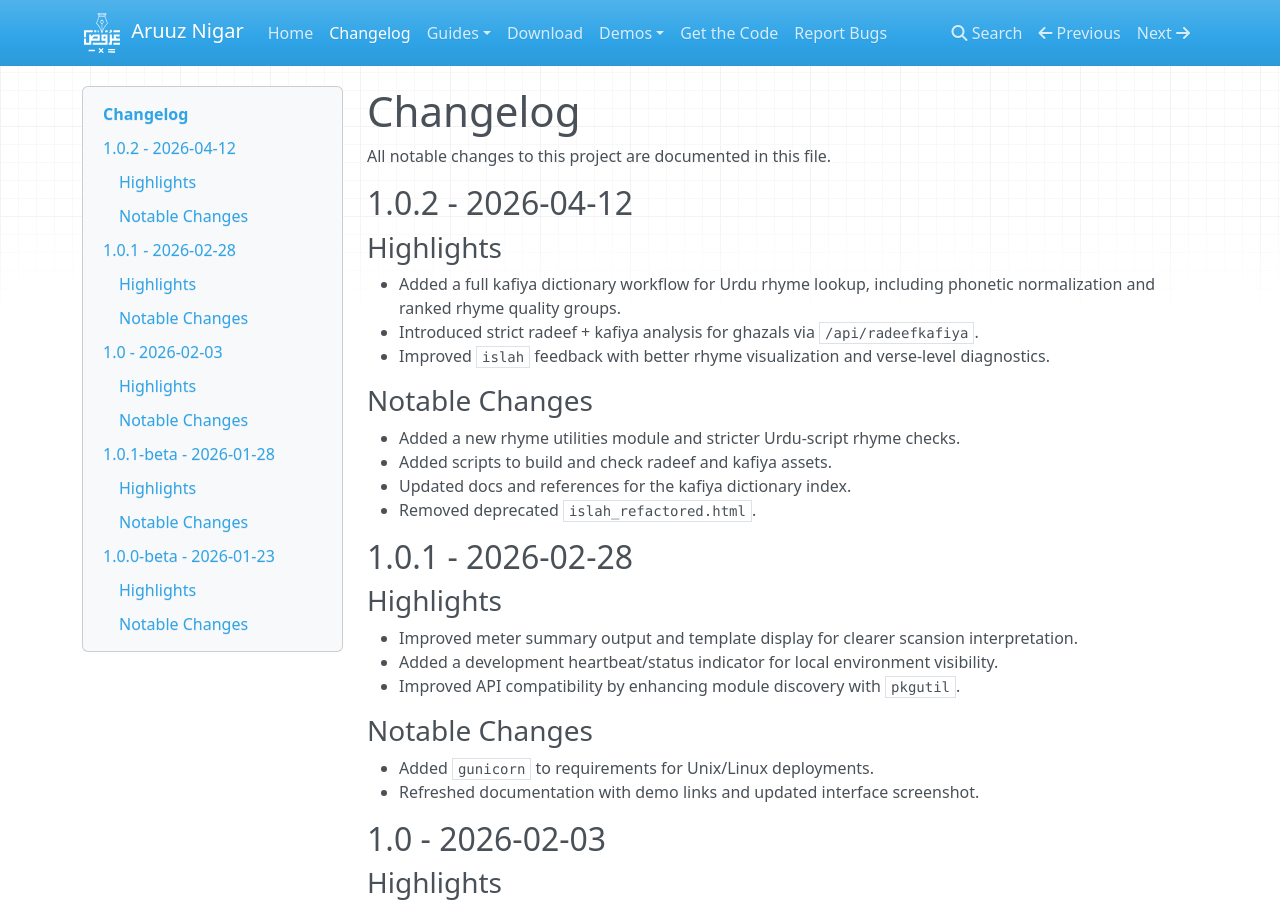
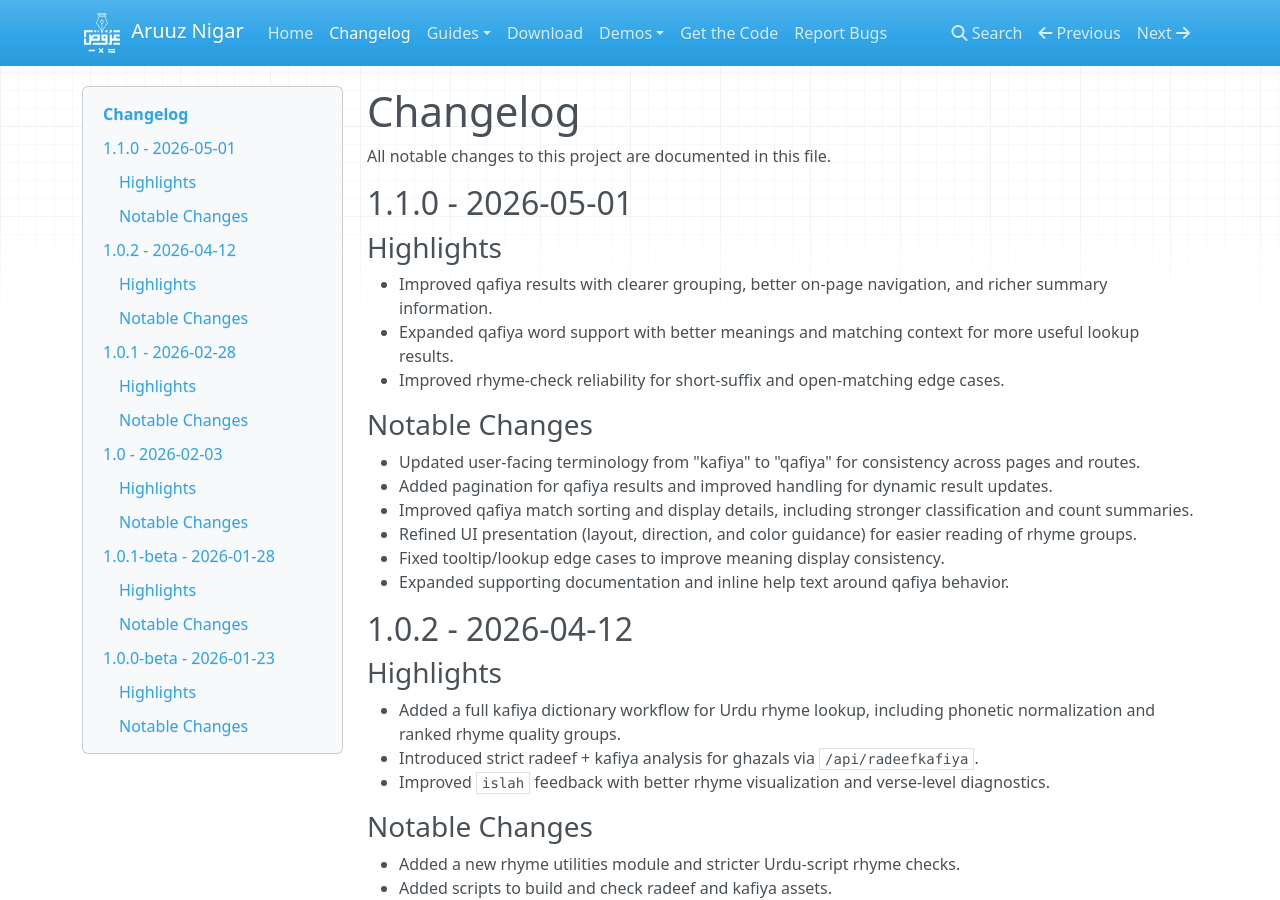
Before and after one commit to tariquesani/aruuz-nigar, an MkDocs documentation site: the page built from docs/CHANGELOG.md, in a window 1280 px wide and 900 px high. Built offline with MkDocs 1.6.1, drawn with Linux system fonts in a browser that asks for light colours; nearby versions of some CDN libraries.

Commit message:
chore: Update CHANGELOG for version 1.1.0 with highlights and notable changes

```diff
--- a/docs/CHANGELOG.md
+++ b/docs/CHANGELOG.md
@@ -1,6 +1,21 @@
 # Changelog
 
 All notable changes to this project are documented in this file.
+
+## 1.1.0 - 2026-05-01
+
+### Highlights
+- Improved qafiya results with clearer grouping, better on-page navigation, and richer summary information.
+- Expanded qafiya word support with better meanings and matching context for more useful lookup results.
+- Improved rhyme-check reliability for short-suffix and open-matching edge cases.
+
+### Notable Changes
+- Updated user-facing terminology from "kafiya" to "qafiya" for consistency across pages and routes.
+- Added pagination for qafiya results and improved handling for dynamic result updates.
+- Improved qafiya match sorting and display details, including stronger classification and count summaries.
+- Refined UI presentation (layout, direction, and color guidance) for easier reading of rhyme groups.
+- Fixed tooltip/lookup edge cases to improve meaning display consistency.
+- Expanded supporting documentation and inline help text around qafiya behavior.
 
 ## 1.0.2 - 2026-04-12
 
```
